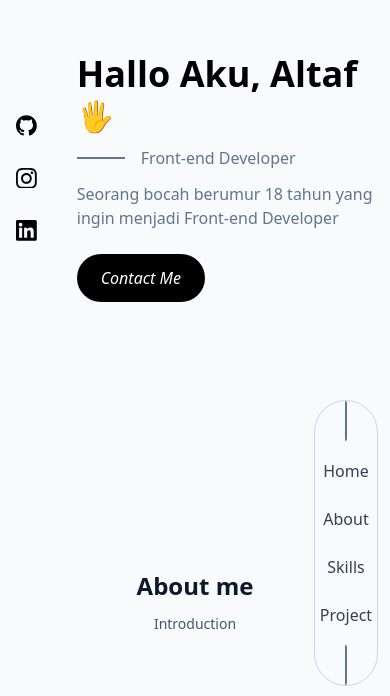
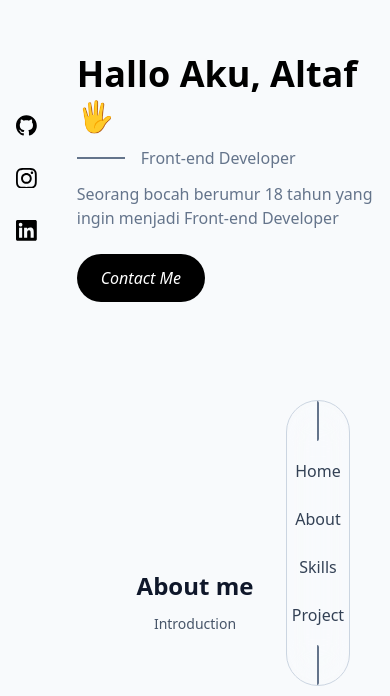
Before and after one commit to aftlah/React-Personal-Website, a React (Vite) app: page / in a window 390 px wide. Shown: the part 118-814 px from the top of the page. Built offline with nearby package versions, Linux system fonts and the light colour scheme; the HTML template or start-up script is replaced by a standard one.

Commit message:
navbar 2

```diff
--- a/src/App.jsx
+++ b/src/App.jsx
@@ -7,7 +7,7 @@ import Project from "./components/pages/Project";
 
 function App() {
   return (
-    <div className="relative bg-slate-50">
+    <div className="relative overflow-x-hidden bg-slate-50">
       <Navbar
         home={"#home"}
         about={"#about"}
--- a/src/components/pages/Navbar.jsx
+++ b/src/components/pages/Navbar.jsx
@@ -4,7 +4,7 @@ import AosCom from "../../../utils/AosCom";
 const Navbar = ({ home, about, skills, project }) => {
   return (
     <nav className="relative">
-      <div className="fixed z-50 w-16 h-auto bottom-10 right-3 md:w-20 md:h-96">
+      <div className="fixed z-50 w-16 h-auto bottom-10 right-10 md:right-3 md:w-20 md:h-96">
         <AosCom dataAos="fade-left" dataAosOnce="true">
           <div className="flex flex-col items-center justify-center h-full text-center bg-transparent border rounded-full gap-y-3 backdrop-blur-xl border-slate-300">
             <div className="bg-slate-500 w-[0.12rem] h-10 rounded-e-full"></div>
```
